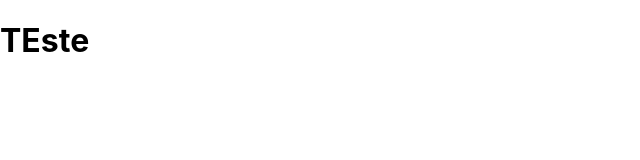
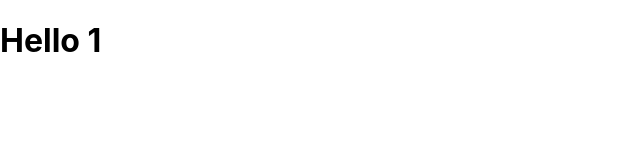
Before and after one commit to RogerioJunior/Study-Poject-Multi-Step-Form, a React (Create React App) app in the folder multi-step-form/: page / in a window 1280 px wide. Shown: the top 160 px of the page, without its empty margins (0-640 px from the left). Built offline with nearby package versions, Linux system fonts and the light colour scheme.

Commit message:
refactor routers

```diff
--- a/multi-step-form/src/App.js
+++ b/multi-step-form/src/App.js
@@ -1,9 +1,8 @@
+import { Router } from "./router";
 
 function App() {
   return (
-    <div className="App">
-      <h1>TEste</h1>
-    </div>
+    <Router />
   );
 }
 
--- a/multi-step-form/src/router.jsx
+++ b/multi-step-form/src/router.jsx
@@ -1,4 +1,4 @@
-import { BrowserRouter, Route } from "react-router-dom";
+import { BrowserRouter, Routes, Route } from "react-router-dom";
 
 import { FormStep1 } from "./pages/FormStep1";
 import { FormStep2 } from "./pages/FormStep2";
@@ -7,9 +7,11 @@ import { FormStep3 } from "./pages/FormStep3";
 export const Router = () => {
     return (
         <BrowserRouter>
-            <Route path="/" exact component={FormStep1} />
-            <Route path="/step2" exact component={FormStep2} />
-            <Route path="/step3" exact component={FormStep3} />
+        <Routes>
+            <Route path="/" exact element={<FormStep1 />}/>
+            <Route path="/step2" exact element={<FormStep2 />} />
+            <Route path="/step3" exact element={<FormStep3 />} />
+            </Routes>
         </BrowserRouter>
     );
 }
```
